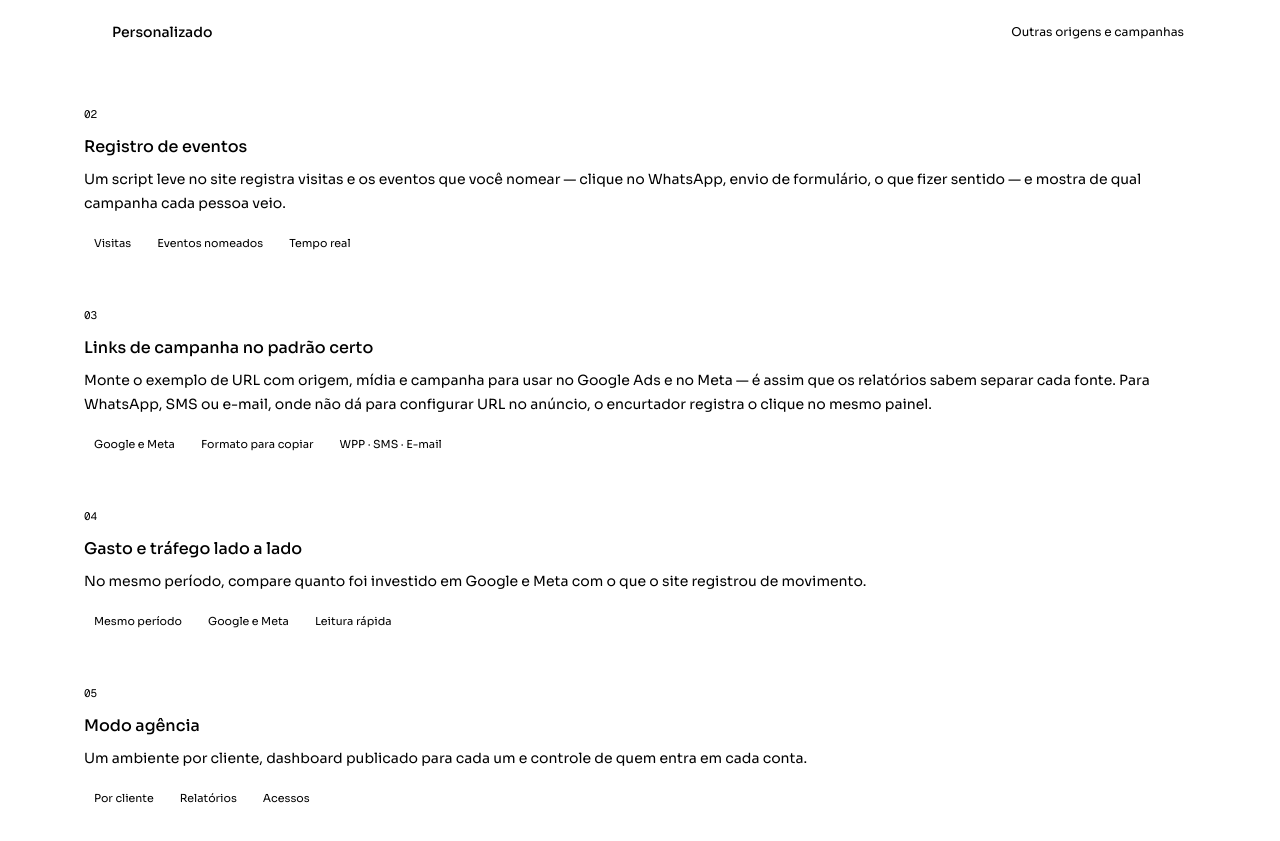
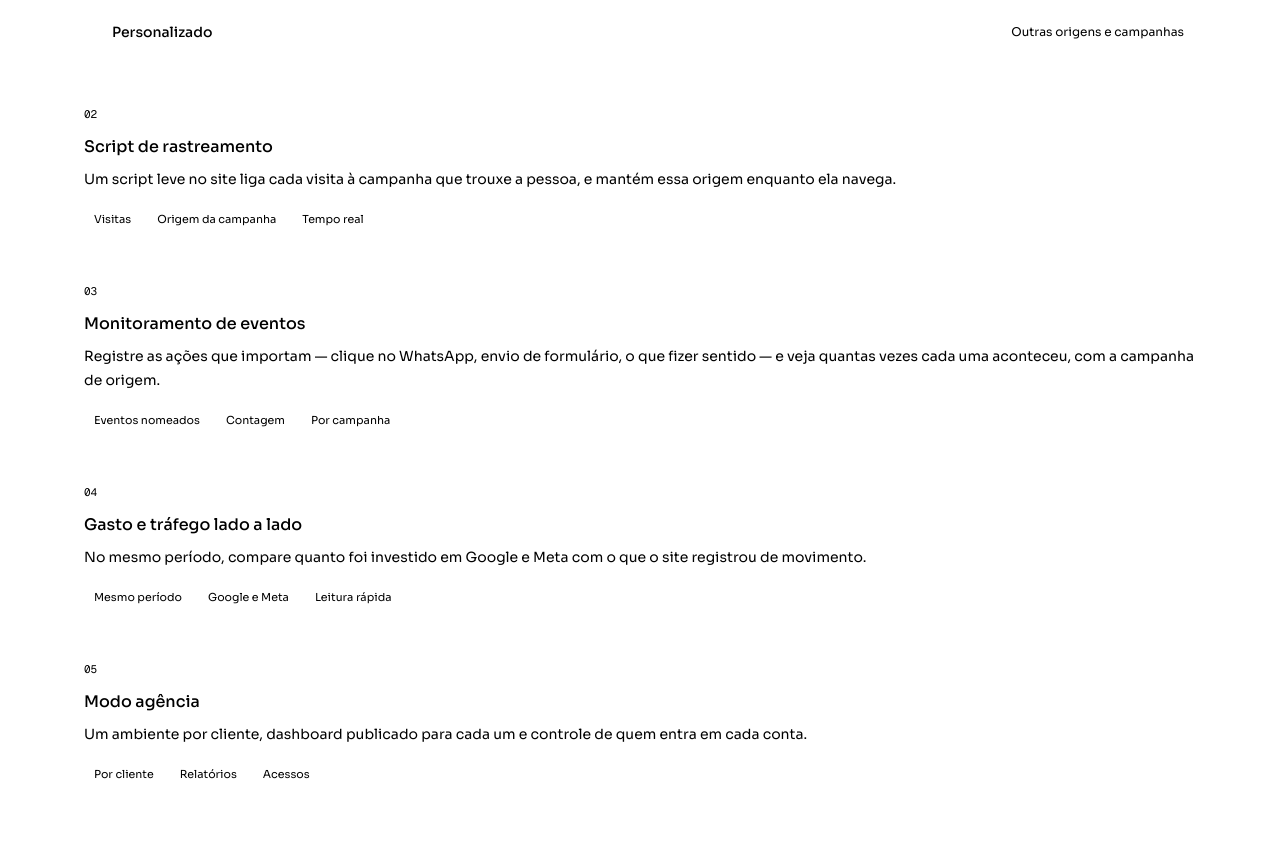
Before and after one commit to marcosdelfrari/Analytics, a Next.js app: page / in a window 1280 px wide. Shown: the part 1160-2001 px from the top of the page. Built offline with nearby package versions, Linux system fonts and the light colour scheme; no server answers; a web font is replaced by a local one.

Commit message:
fix landing page copy final

```diff
--- a/app/components/lotus/benefits.tsx
+++ b/app/components/lotus/benefits.tsx
@@ -26,17 +26,17 @@ const channels = [
 const benefits = [
   {
     index: "02",
-    title: "Registro de eventos",
+    title: "Script de rastreamento",
     description:
-      "Um script leve no site registra visitas e os eventos que você nomear — clique no WhatsApp, envio de formulário, o que fizer sentido — e mostra de qual campanha cada pessoa veio.",
-    points: ["Visitas", "Eventos nomeados", "Tempo real"],
+      "Um script leve no site liga cada visita à campanha que trouxe a pessoa, e mantém essa origem enquanto ela navega.",
+    points: ["Visitas", "Origem da campanha", "Tempo real"],
   },
   {
     index: "03",
-    title: "Links de campanha no padrão certo",
+    title: "Monitoramento de eventos",
     description:
-      "Monte o exemplo de URL com origem, mídia e campanha para usar no Google Ads e no Meta — é assim que os relatórios sabem separar cada fonte. Para WhatsApp, SMS ou e-mail, onde não dá para configurar URL no anúncio, o encurtador registra o clique no mesmo painel.",
-    points: ["Google e Meta", "Formato para copiar", "WPP · SMS · E-mail"],
+      "Registre as ações que importam — clique no WhatsApp, envio de formulário, o que fizer sentido — e veja quantas vezes cada uma aconteceu, com a campanha de origem.",
+    points: ["Eventos nomeados", "Contagem", "Por campanha"],
   },
   {
     index: "04",
```
